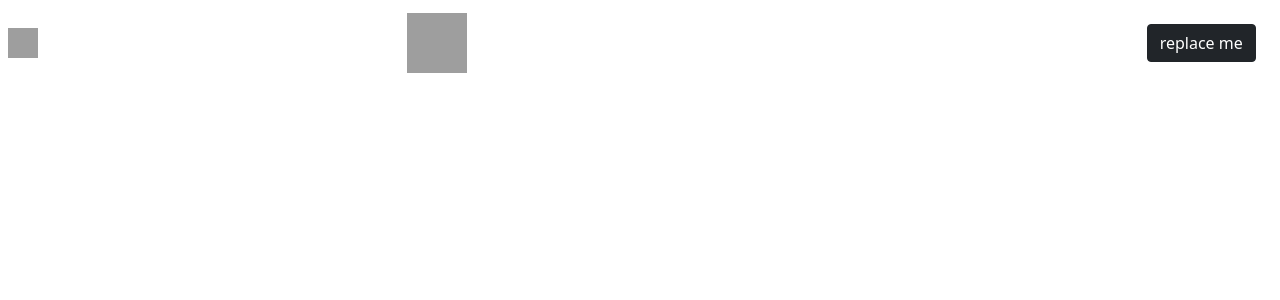
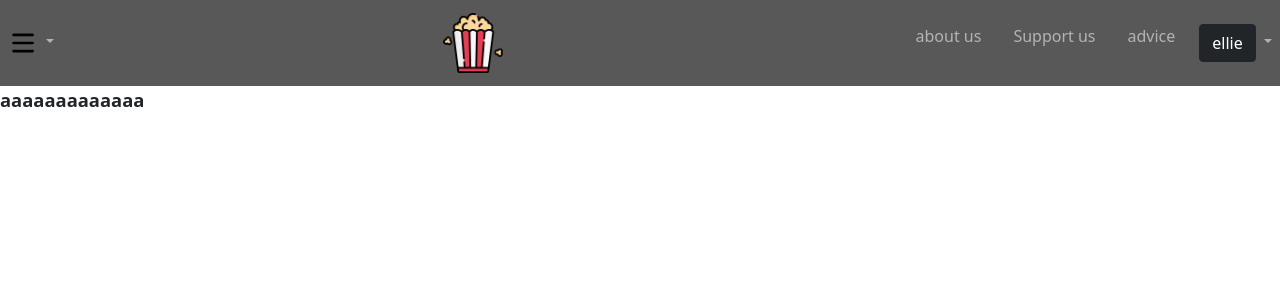
Before and after one commit to liligant/reeler, a Flask app: page /c in a window 1280 px wide. Shown: the top 300 px of the page. Run offline with Flask 3, Linux system fonts and the light colour scheme; grey boxes are pictures that could not be loaded.

Commit message:
updated template

```diff
--- a/app.py
+++ b/app.py
@@ -1,6 +1,28 @@
 import PIL
+
+
 from flask import Flask,redirect,render_template,session,flash
+
+
+
+def get_logged_in():
+    """
+uses session to browse the session cookies to see if the
+user is logged in if they are then it returns an array with
+the first value being a boolean letting the program know
+whether the user is logged in and the second value is a string
+with the user's name
+    """
+    if True:
+        return [True,'ellie']
+        #return [False]
+    else:
+        return [True,'PLACEHOLDER USER']
+
 app=Flask(__name__)
+
+
+
 @app.route('/')
 def gohome():
     return redirect('/home')
@@ -20,5 +42,6 @@ def logout():
     return redirect('/home')
 @app.route('/c')
 def pageC():
-    return render_template('template.html.j2')
+    print(get_logged_in())
+    return render_template('template.html.j2',user=get_logged_in())
 app.run()
--- /dev/null
+++ b/static/style.css
@@ -0,0 +1,11 @@
+#greynavbar {
+  background-color: #585858;
+}
+#boldtext {
+	font-weight:bold;
+	font-size:115%
+
+}
+#greynavbar {
+  background-color: #585858;
+}
--- a/templates/template.html.j2
+++ b/templates/template.html.j2
@@ -4,50 +4,53 @@
     <meta charset="UTF-8">
     <meta name="viewport" content="width=device-width, initial-scale=1.0">
         <script src="https://cdn.jsdelivr.net/npm/bootstrap@5.0.2/dist/js/bootstrap.bundle.min.js" integrity="sha384-MrcW6ZMFYlzcLA8Nl+NtUVF0sA7MsXsP1UyJoMp4YLEuNSfAP+JcXn/tWtIaxVXM" crossorigin="anonymous"></script>
+<title>template</title>
     <link href="https://cdn.jsdelivr.net/npm/bootstrap@5.0.2/dist/css/bootstrap.min.css" rel="stylesheet" integrity="sha384-EVSTQN3/azprG1Anm3QDgpJLIm9Nao0Yz1ztcQTwFspd3yD65VohhpuuCOmLASjC" crossorigin="anonymous">
     <link rel="stylesheet" href="/static/style.css">
-    <link rel="stylesheet" href="https://cdn.jsdelivr.net/npm/bootstrap-icons@1.10.2/font/bootstrap-icons.css">
+<link rel="stylesheet" href="https://cdn.jsdelivr.net/npm/bootstrap-icons@1.10.2/font/bootstrap-icons.css">
     <link rel="shortcut icon" type="image/png" href="/static/img/logo.png"/>
 </head>
 {% block navbar%}
- <nav class="navbar navbar-expand navbar-dark sticky-top" id="greynavbar" >
+ <nav class="navbar navbar-expand navbar-dark sticky-top" id="greynavbar" style="background-color:'red';'">
           <div class="collapse navbar-collapse" id="navbarNavDarkDropdown">
       <ul class="navbar-nav sticky-top">
         <li class="nav-item dropdown">
-          <a class="nav-link dropdown-toggle"  id="amburger" role="button" data-bs-toggle="dropdown" aria-expanded="false">
+          <a class="nav-link dropdown-toggle"  id="hamburger" role="button" data-bs-toggle="dropdown" aria-expanded="false">
 		  <img src="static/img/3bar.png"height=30 width=30>
           </a>
-          <ul class="dropdown-menu dropdown-menu-dark" aria-labelledby="amburger">
-            <li><a class="dropdown-item" href="/ukers">Ukers</a></li>
-            <li><a class="dropdown-item" href="/jammers">Jammers</a></li>
-            <li><a class="dropdown-item" href="/musos">Musos</a></li>
+          <ul class="dropdown-menu dropdown-menu-dark" aria-labelledby="hamburger">
+            <li><a class="dropdown-item" href="/one">one</a></li>
+            <li><a class="dropdown-item" href="/two">two</a></li>
+            <li><a class="dropdown-item" href="/three">three</a></li>
           </ul>
         </li>
       </ul>
     </div>
           <a href="/home" class="navbar-brand">
-                <img style="height:60px; width:60px;" src="/static/img/hpm.png">
+                <img style="height:60px; width:60px;" src="/static/img/logo.png">
         </a>
           <div class="collapse navbar-collapse justify-content-end align-center" id="main-nav">
             <ul class="navbar-nav">
                 <li class="nav-item px-2">
-                <a href="/material" class="nav-link" id="greytext">Material</a>
+                <a href="/material" class="nav-link" id="greytext">about us</a>
               </li>
               <li class="nav-item px-2">
-                <a href="/personal" class="nav-link" id="greytext">Personal</a>
+                <a href="/personal" class="nav-link" id="greytext">Support us</a>
               </li>
               <li class="nav-item px-2">
-                <a href="/progressive" class="nav-link" id="greytext">Progressive</a>
+                <a href="/progressive" class="nav-link" id="greytext">advice</a>
               </li>
-
+{%if user[0]%}
 	      <li class="nav-item dropdown">
-          <a class="nav-link dropdown-toggle"  id="amburger" role="button" data-bs-toggle="dropdown" aria-expanded="false">
-		  <button class="btn btn-primary btn-dark" id="greytext">replace me</button>
+          <a class="nav-link dropdown-toggle"  id="hamburger" role="button" data-bs-toggle="dropdown" aria-expanded="false">
+		  <button class="btn btn-primary btn-dark" id="greytext">ellie</button>
          </a>
-          <ul class="dropdown-menu dropdown-menu-dark" aria-labelledby="amburger">
+          <ul class="dropdown-menu dropdown-menu-dark" aria-labelledby="hamburger">
             <li><a class="dropdown-item" href="/logout ">Log out</a></li>
           </ul>
         </li>
+{%else%}<btn>hi</btn>
+{%endif%}
           </div>
       </nav>
 
@@ -55,7 +58,7 @@
 
 
 {% block content %}
-
+<a id="boldtext">aaaaaaaaaaaaa</a>
 {%endblock%}
 </body>
 </html>
```
Also changed, not shown: static/css/style.css (added, +11 -0 lines), static/img/3bar.png (added), static/img/logo.png (added).
